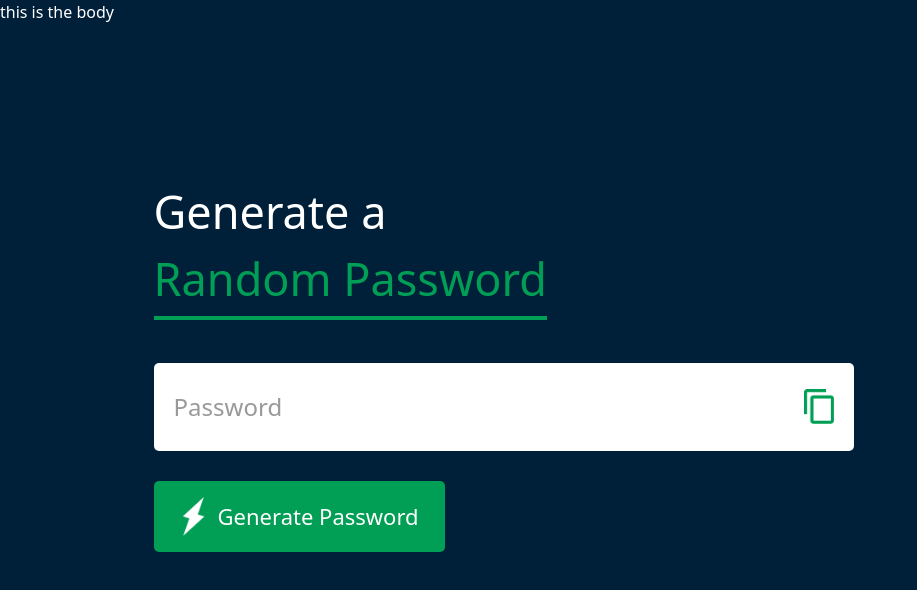
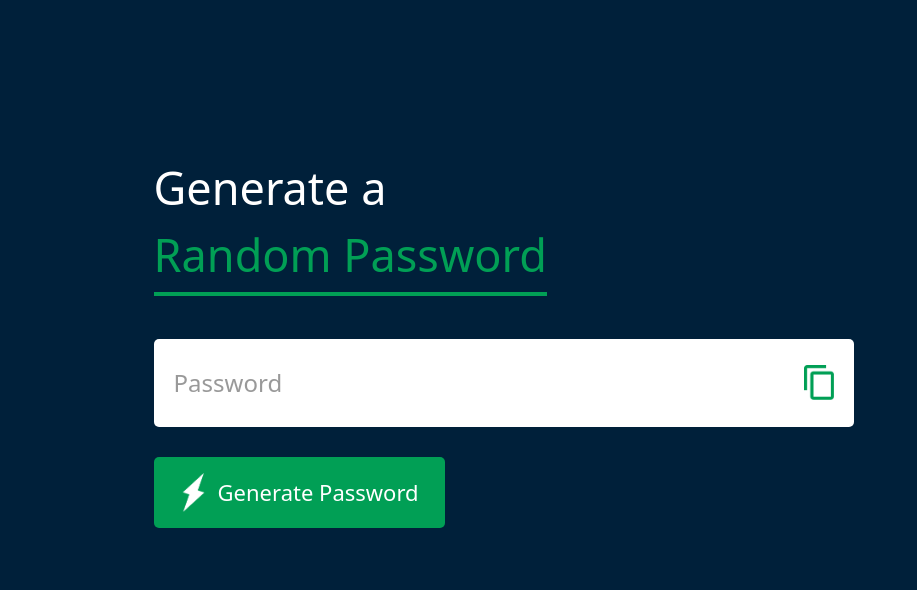
Before and after one commit to MBadarMurtaza/Random-Password-Generator, a website: page main/password.html in a window 1280 px wide. Shown: the whole page, without its empty margins (0-917 px from the left). Drawn offline with Linux system fonts and the light colour scheme.

Commit message:
update the comment

```diff
--- a/main/password.html
+++ b/main/password.html
@@ -7,7 +7,7 @@
     <link rel="stylesheet" href="/src/output.css" />
     <title>Password Generator</title>
   </head>
-   this is the body
+   <!-- this is the body  -->
   <body class="m-0 p-0 box-border bg-[#00203a] font-sans text-white">
     <div class="m-[12%] w-[90%] max-w-[700px]">
       <h1 class="text-[45px] font-[500]">
```
